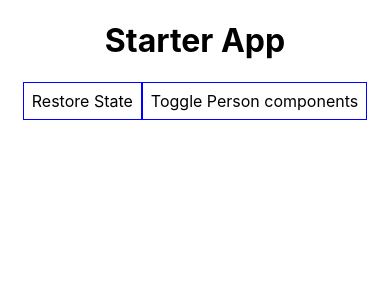
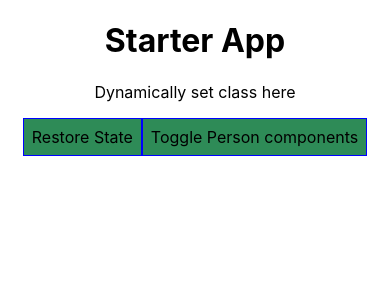
Before and after one commit to stevekutz/react_TCG_exp, a React (Create React App) app in the folder app/: page / in a window 390 px wide. Shown: the top 300 px of the page. Built offline with nearby package versions, Linux system fonts and the light colour scheme.

Commit message:
implmented usage of Radium for hover & media query, had to give buttons a key to avoid error

```diff
--- a/app/package.json
+++ b/app/package.json
@@ -6,6 +6,7 @@
     "@testing-library/jest-dom": "^4.2.4",
     "@testing-library/react": "^9.3.2",
     "@testing-library/user-event": "^7.1.2",
+    "radium": "^0.26.1",
     "react": "^16.13.1",
     "react-dom": "^16.13.1",
     "react-scripts": "3.4.1",
--- a/app/src/App.css
+++ b/app/src/App.css
@@ -1,38 +1,12 @@
 .App {
-  text-align: center;
+	text-align: center;
 }
 
-.App-logo {
-  height: 40vmin;
-  pointer-events: none;
+.red {
+	color: red;
+
 }
 
-@media (prefers-reduced-motion: no-preference) {
-  .App-logo {
-    animation: App-logo-spin infinite 20s linear;
-  }
+.bold {
+	font-weight: bold
 }
-
-.App-header {
-  background-color: #282c34;
-  min-height: 100vh;
-  display: flex;
-  flex-direction: column;
-  align-items: center;
-  justify-content: center;
-  font-size: calc(10px + 2vmin);
-  color: white;
-}
-
-.App-link {
-  color: #61dafb;
-}
-
-@keyframes App-logo-spin {
-  from {
-    transform: rotate(0deg);
-  }
-  to {
-    transform: rotate(360deg);
-  }
-}
--- a/app/src/App.js
+++ b/app/src/App.js
@@ -1,9 +1,11 @@
 import React, {Component} from 'react';
 // import logo from './logo.svg';
 import './App.css';
+import Radium, {StyleRoot} from 'radium';
 
 import Person from './Person/Person'
 var shortid = require('shortid');
+
 
 
 const origState = {
@@ -41,6 +43,7 @@ class App extends Component {
                 {name: newName, age: 223},
                 {name: 'Alexander', age: 34},
                 {name: 'Mike', age: 44},
+
             ]
         })
     }
@@ -83,19 +86,25 @@ class App extends Component {
     deletePersonHandler = (index) => {
         // get all persons from state and copy into a new array, do not modify state directly
         // const persons = this.state.persons.slice();
-        const persons = [...this.state.persons]; // another way to copy into a new array
-        persons.splice(index, 1);
-        this.setState({persons: persons})
+        const persons_copy = [...this.state.persons]; // another way to copy into a new array
+        persons_copy.splice(index, 1);
+        this.setState({persons: persons_copy})
     }
 
     render() {
 
      const style = {
-          backgroundColor: 'white',
+            backgroundColor: 'seagreen',
             font: 'inherit',
             border: '1px solid blue',
             padding: '8px',
             cursor: 'pointer',
+            ':hover': {
+                backgroundColor: 'lightgreen',
+                color: 'black',
+
+            }
+
      }
 
         let persons = null
@@ -108,7 +117,7 @@ class App extends Component {
                         return <Person
                             key = {person.id}
                             name = {person.name}
-                            age = {person.name}
+                            age = {person.age}
                             // readOnly = {!person.showPersons}
                             clickDelete = {() => this.deletePersonHandler(index)}
                             clickChanged = {(event) => this.inputNameHandler(event, person.id)}
@@ -129,12 +138,33 @@ class App extends Component {
                     //       age = {this.state.persons[2].age} />
                     */}
                 </div>
+
             );
+                style.backgroundColor = 'deeppink';
+                style[':hover'] = {
+                    backgroundColor: 'lightpink',
+                    color: 'black',
+                }
         }
 
+        // classnames are defined here to be set dynamically based on showPersons True of False
+        // let class_list = ['red', 'bold'].join(' ')
+
+        const class_list = [];
+
+        if (this.state.persons.length <= 2) {
+            class_list.push('red')
+        }
+        if (this.state.persons.length <= 1) {
+            class_list.push('bold')
+        }
+
+
         return (
+        <StyleRoot>
             <div className="App">
                 <h1> Starter App</h1>
+                <p className = {class_list.join(' ')} > Dynamically set class here </p>
                 {/* DO NOT use this {this.switchNameHandler()} as
                 // it will execute immediately when App is rendered and exceed Maximum Update depth */}
                 {/*
@@ -144,21 +174,28 @@ class App extends Component {
                 <button onClick = {() => this.changeFirstName('NameChange with Arrow')}>Change First Name with Arrow </button>
                 <button style = {style} onClick = {this.restoreState}> Restore State  </button>
                 */}
-               <button style = {style} onClick = {this.restoreState}> Restore State  </button>
+                <button
+                        key = {() => shortid.generate()}
+                        style = {style}
+                        onClick = {this.restoreState}> Restore State  </button>
                     <button
                         style = {style}
+                        key = {2}
                         onClick = {this.togglePersonsHandler}> Toggle Person components</button>
                         {/*  added persons obj to be dynamically rendered */}
                         {persons}
 
 
             </div>
+        </StyleRoot>
         )
     }
 
 }
 
-export default App;
+// export default App;
+export default Radium(App);
+// radium is used as a HOC
 
 
 // <Person name = "Joe" age = "24" />
--- a/app/src/Person/Person.js
+++ b/app/src/Person/Person.js
@@ -1,19 +1,30 @@
 import React from 'react';
+import Radium from 'radium'
+
 import './person.css'
+
 
 
 const Person = (props) => {
 
     let randomNum = Math.floor(Math.random() * 30);
+    const style = {
+        '@media (min-width: 500px)':{
+            width: '400px',
+            background: 'cadetblue',
+        }
+    }
+
+
 
     return (
-        <div  className = "personDiv">
+        <div  className = "personDiv"  style = {style}>
             <p onClick = {props.clickDelete}>
                 My name is {props.name} and I am {props.age} years old, favorite number is {randomNum}</p>
-            <p> {props.children} </p>    {/* adding 2-way binding by including props.name to pre-fill the form with orig name */}
+         {/*   <p> {props.children} </p>     adding 2-way binding by including props.name to pre-fill the form with orig name */}
             <input type = "text" onChange = {props.clickChanged} value = {props.name}/>
         </div>
     )
 }
 
-export default Person
+export default Radium(Person);
```
Also changed, not shown: app/src/Person/person.css (+10 -0 lines), 1 other file (tests, documents, lock files or other folders). Lines whose indentation alone changed are shown as unchanged.
